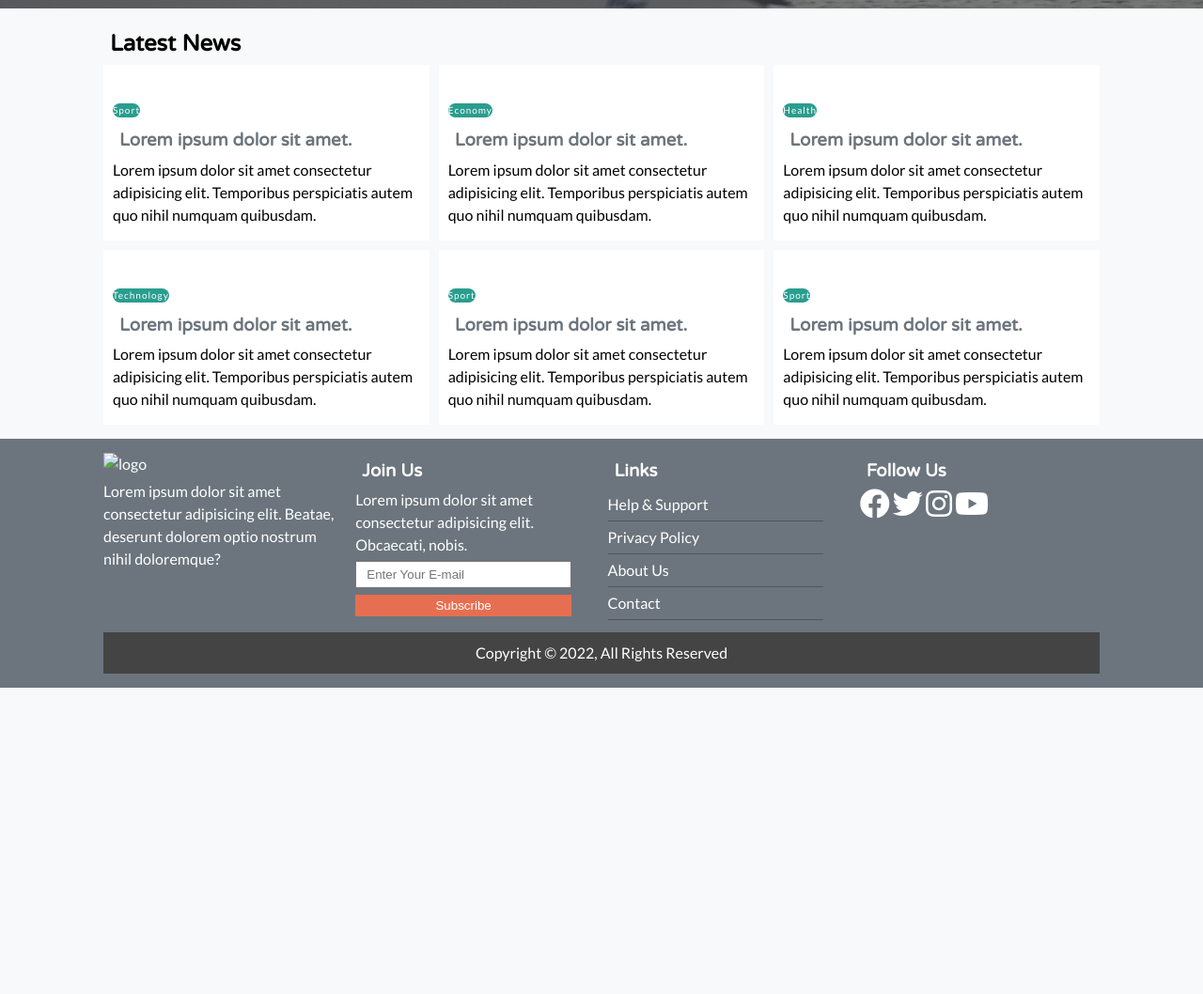
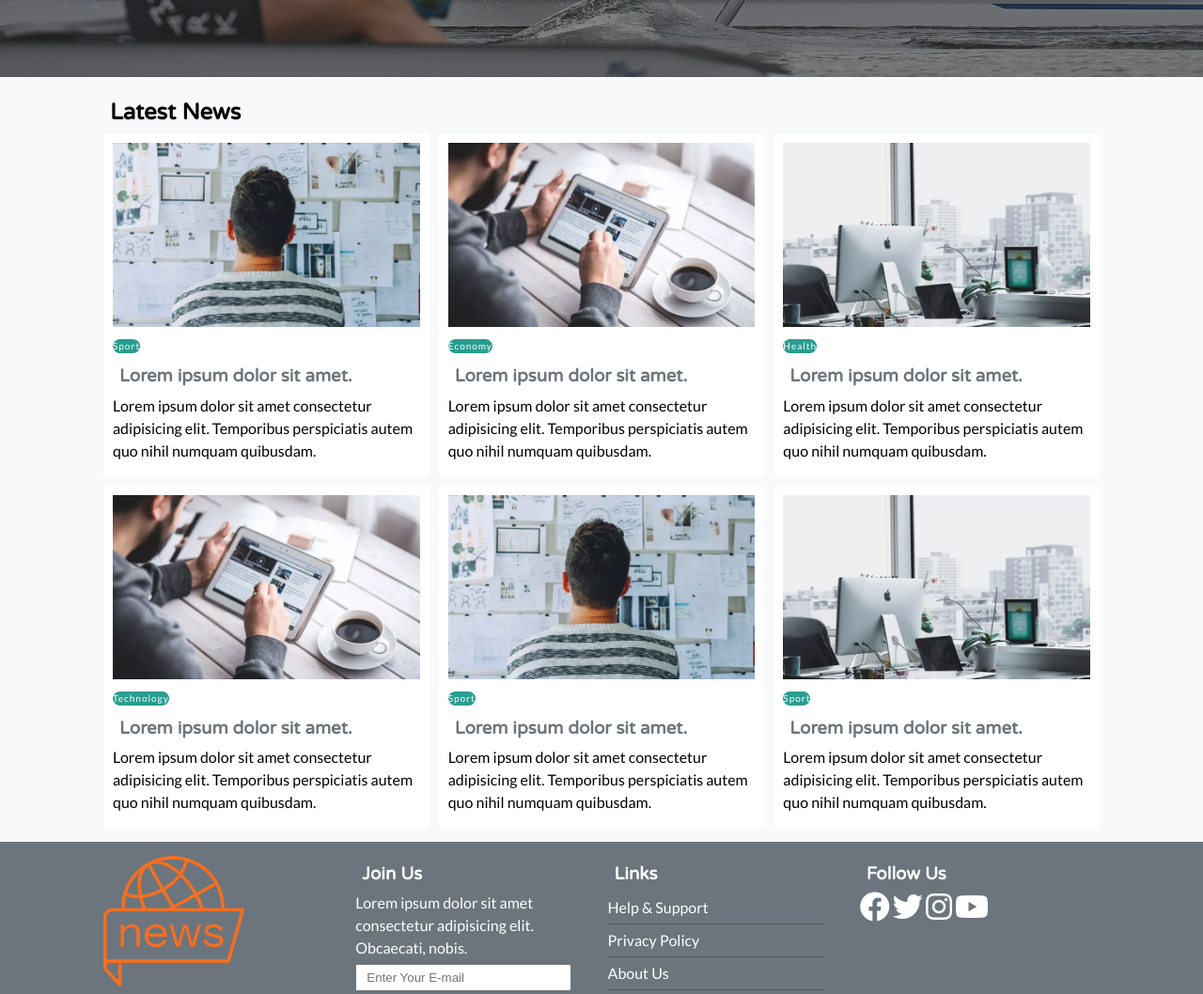
Before and after one commit to efe3506/News-page, a plain HTML site: page index.html in a window 1280 px wide. Shown: the part 485-1543 px from the top of the page at 94% size. Before the commit the page ends 1217 px from the top, so only its background shows below. Drawn offline with Linux system fonts and the light colour scheme; files that its build step writes are made by us from their sources; files whose address does not match are found by name.

Commit message:
Update index.html

```diff
--- a/index.html
+++ b/index.html
@@ -15,14 +15,14 @@
       href="https://fonts.googleapis.com/css2?family=Lato&family=Varela+Round&display=swap"
       rel="stylesheet"
     />
-    <link rel="stylesheet" href="css/style.css" />
+    <link rel="stylesheet" href="style.css" />
     <title>News Site</title>
   </head>
   <body>
     <!-- header / Nav -->
     <nav id="main-nav" class="nav">
       <div class="container">
-        <img src="img/logo.png" alt="logo" />
+        <img src="logo.png" alt="logo" />
         <ul>
           <li><a href="index.html">Home</a></li>
           <li><a href="about.html">About</a></li>
@@ -65,7 +65,7 @@
         <h2>Latest News</h2>
         <div class="articles-container">
           <article class="card">
-            <img src="img/img-1.webp" alt="" />
+            <img src="img-1.webp" alt="" />
             <div>
               <div class="category bg-secondary">Sport</div>
               <h3><a href="article.html">Lorem ipsum dolor sit amet.</a></h3>
@@ -77,7 +77,7 @@
           </article>
 
           <article class="card">
-            <img src="img/img-2.webp" alt="" />
+            <img src="img-2.webp" alt="" />
             <div>
               <div class="category bg-secondary">Economy</div>
               <h3><a href="article.html">Lorem ipsum dolor sit amet.</a></h3>
@@ -89,7 +89,7 @@
           </article>
 
           <article class="card">
-            <img src="img/img-3.webp" alt="" />
+            <img src="img-3.webp" alt="" />
             <div>
               <div class="category bg-secondary">Health</div>
               <h3><a href="article.html">Lorem ipsum dolor sit amet.</a></h3>
@@ -101,7 +101,7 @@
           </article>
 
           <article class="card">
-            <img src="img/img-2.webp" alt="" />
+            <img src="img-2.webp" alt="" />
             <div>
               <div class="category bg-secondary">Technology</div>
               <h3><a href="article.html">Lorem ipsum dolor sit amet.</a></h3>
@@ -113,7 +113,7 @@
           </article>
 
           <article class="card">
-            <img src="img/img-1.webp" alt="" />
+            <img src="img-1.webp" alt="" />
             <div>
               <div class="category bg-secondary">Sport</div>
               <h3><a href="article.html">Lorem ipsum dolor sit amet.</a></h3>
@@ -125,7 +125,7 @@
           </article>
 
           <article class="card">
-            <img src="img/img-3.webp" alt="" />
+            <img src="img-3.webp" alt="" />
             <div>
               <div class="category bg-secondary">Sport</div>
               <h3><a href="article.html">Lorem ipsum dolor sit amet.</a></h3>
@@ -144,7 +144,7 @@
     <footer id="main-footer" class="py-2">
       <div class="container footer-container">
         <div>
-          <img src="img/logo.png" alt="logo" />
+          <img src="logo.png" alt="logo" />
           <p>
             Lorem ipsum dolor sit amet consectetur adipisicing elit. Beatae,
             deserunt dolorem optio nostrum nihil doloremque?
```
